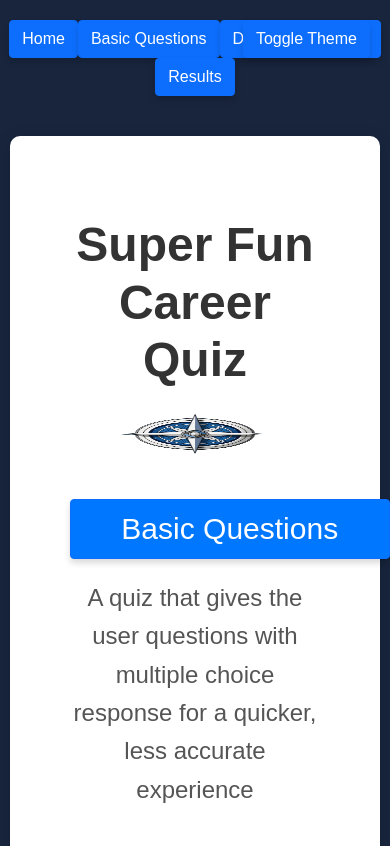
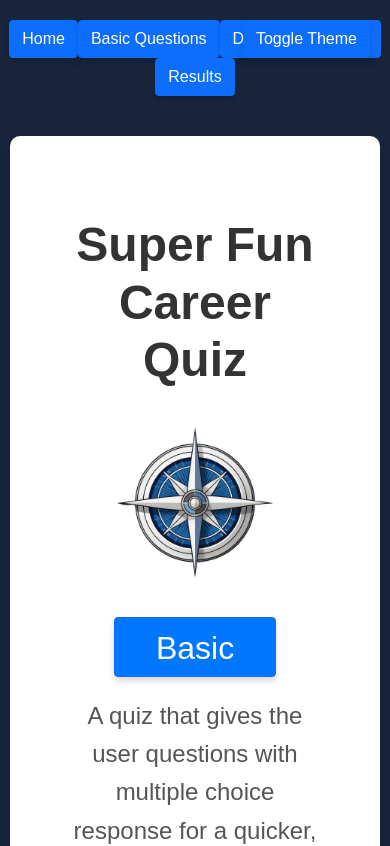
Before and after one commit to dstark12/starter_helpi, a React (Create React App) app: page / in a window 390 px wide. Shown: the top 846 px of the page. Built offline with nearby package versions, Linux system fonts and the light colour scheme.

Commit message:
Made changes to mobile layout

```diff
--- a/package.json
+++ b/package.json
@@ -14,6 +14,7 @@
     "bootstrap": "^5.3.2",
     "openai": "^4.68.1",
     "react": "^18.2.0",
+    "react-adaptive-image": "^1.9.1",
     "react-bootstrap": "^2.10.1",
     "react-device-detect": "^2.2.3",
     "react-dom": "^18.2.0",
--- a/src/Styles/home.css
+++ b/src/Styles/home.css
@@ -78,18 +78,18 @@
 /* Add hover effects for the buttons */
 .quiz_button {
     transition: background-color 0.3s ease, transform 0.2s ease;
-    width: 320px;
+    width: 65%; /*320px*/
     height: 60px;
-    font-size: 30px;
+    font-size: 2rem; /*30px*/
     transition: all 0.3s ease;
     background-color: var(--quiz-button-color);
 }
 
 .quiz_button:hover {
     transition: background-color 0.3s ease, transform 0.2s ease;
-    width: 320px;
-    height: 60px;
-    font-size: 30px;
+    width: 75%;
+    height: 65px;
+    font-size: 2rem;
     transition: all 0.3s ease;
     background-color: var(--quiz-button-color-hover);
 }
@@ -112,15 +112,11 @@
     .button-container {
         flex-direction: column; /* Stack buttons vertically */
         align-items: center;
+        margin-left: 0;
     }
 
     .left-button, .right-button {
         width: 80%; /* Reduce button width */
         margin-bottom: 20px; /* Add space between stacked buttons */
     }
-    .logo {
-        width: 50px; /* Adjust the size as needed */
-        height: 50px;
-        margin-bottom: 20px; /* Add spacing below the logo */
-    }
 }
```
Also changed, not shown: 1 other file (tests, documents, lock files or other folders).
